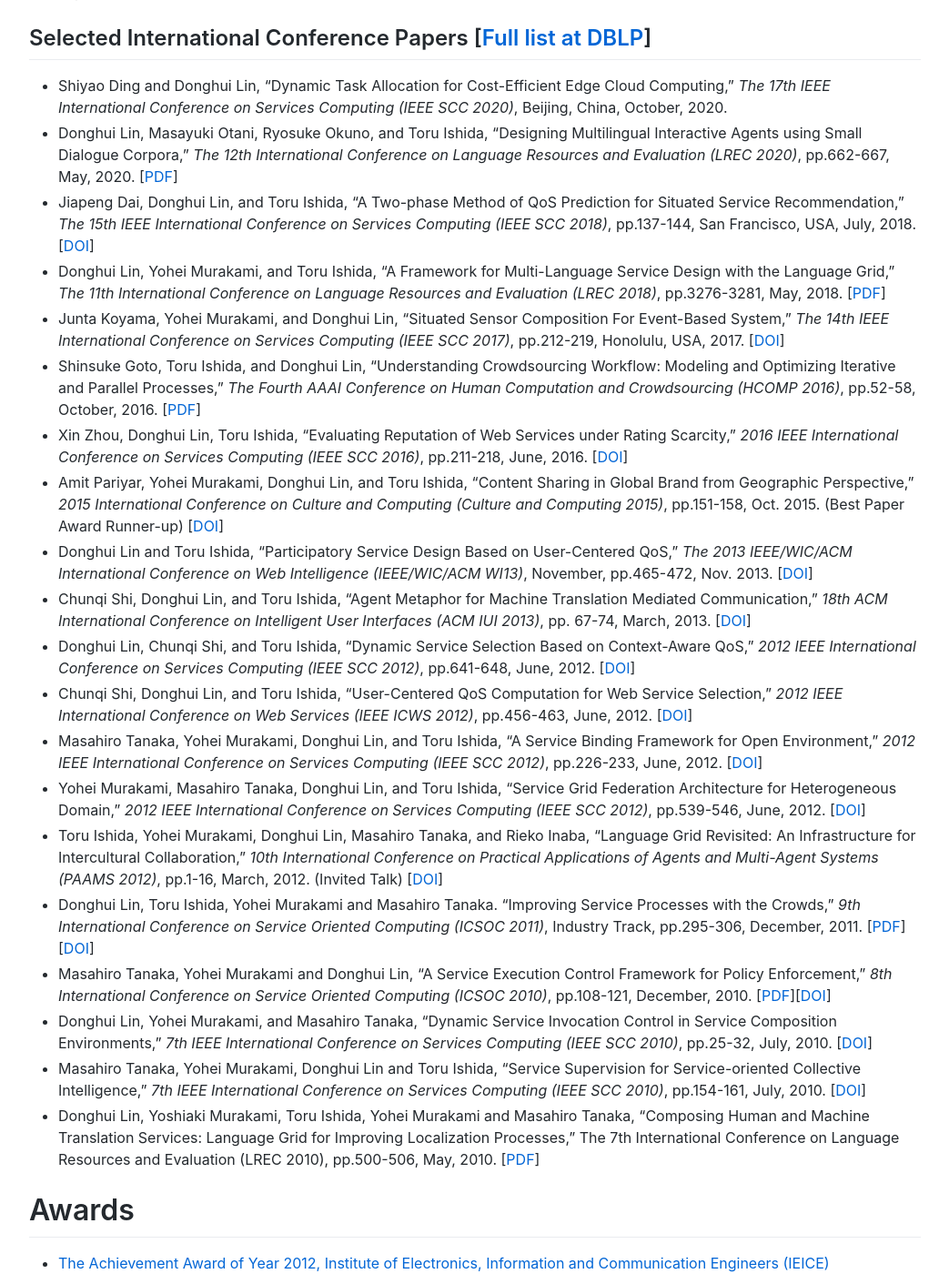
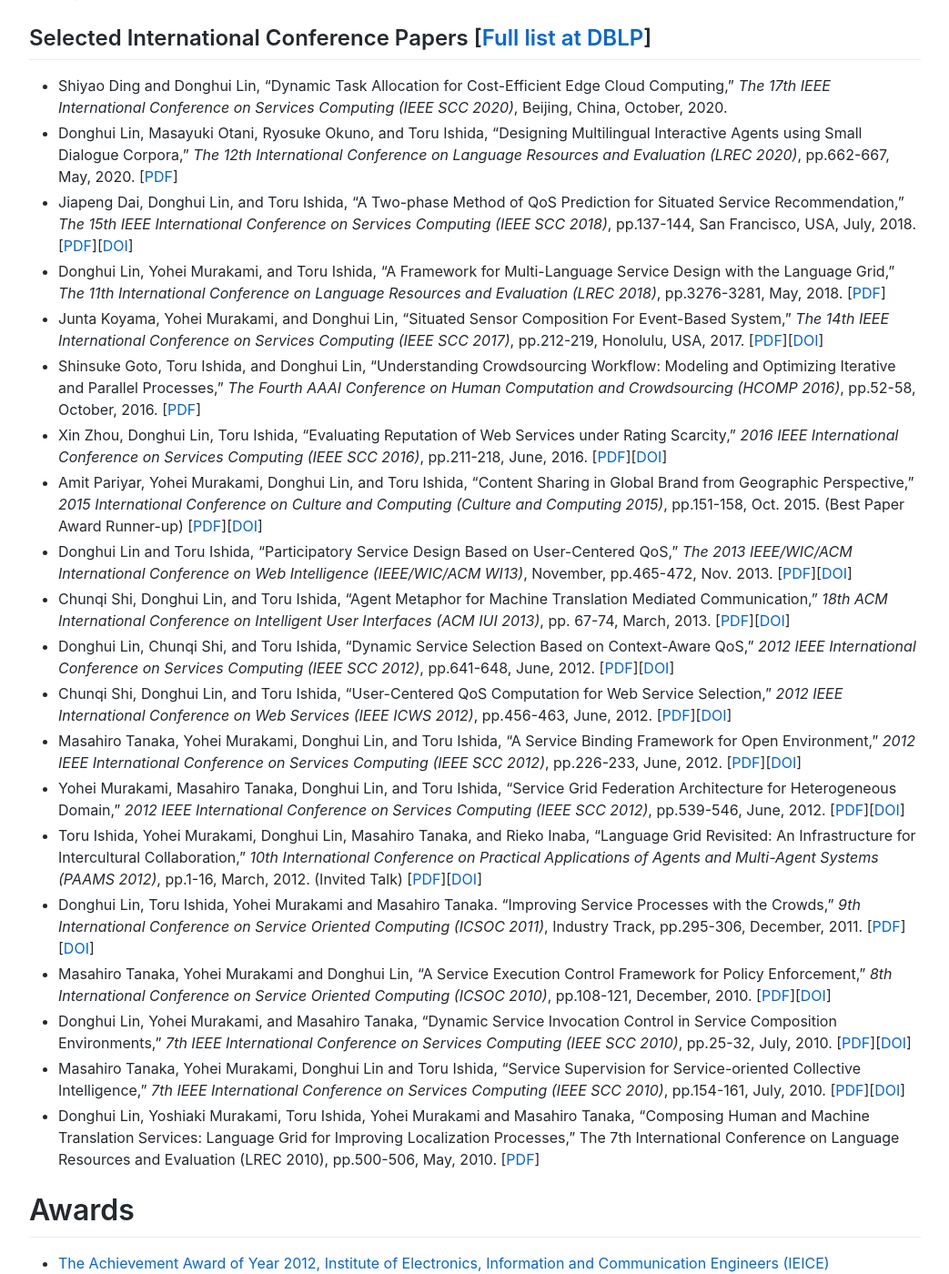
Before and after one commit to lindh/lindh.github.io, a Jekyll site: the page built from index.md, in a window 1280 px wide and 1400 px high, scrolled down 4499 px. Shown: the whole window at 91% size, without its empty margins (118-1161 px from the left). Built offline with Jekyll 4.4.1, drawn with Linux system fonts in a browser that asks for light colours; comment, search, counter and statistics services are not loaded.

Commit message:
Update index.md

```diff
--- a/index.md
+++ b/index.md
@@ -114,23 +114,23 @@ We aim at developing advanced technologies for Internet-based collaboration infr
 ## Selected International Conference Papers [[Full list at DBLP](https://dblp.uni-trier.de/pers/hd/l/Lin:Donghui)]
 - Shiyao Ding and Donghui Lin, "Dynamic Task Allocation for Cost-Efficient Edge Cloud Computing," _The 17th IEEE International Conference on Services Computing (IEEE SCC 2020)_, Beijing, China, October, 2020.
 - Donghui Lin, Masayuki Otani, Ryosuke Okuno, and Toru Ishida, "Designing Multilingual Interactive Agents using Small Dialogue Corpora," _The 12th International Conference on Language Resources and Evaluation (LREC 2020)_, pp.662-667, May, 2020. [[PDF](https://www.aclweb.org/anthology/2020.lrec-1.83.pdf)]
-- Jiapeng Dai, Donghui Lin, and Toru Ishida, "A Two-phase Method of QoS Prediction for Situated Service Recommendation," _The 15th IEEE International Conference on Services Computing (IEEE SCC 2018)_, pp.137-144, San Francisco, USA, July, 2018. [[DOI](https://doi.org/10.1109/SCC.2018.00025)]
+- Jiapeng Dai, Donghui Lin, and Toru Ishida, "A Two-phase Method of QoS Prediction for Situated Service Recommendation," _The 15th IEEE International Conference on Services Computing (IEEE SCC 2018)_, pp.137-144, San Francisco, USA, July, 2018. [[PDF](./files/SCC2018_Dai.pdf)][[DOI](https://doi.org/10.1109/SCC.2018.00025)]
 - Donghui Lin, Yohei Murakami, and Toru Ishida, "A Framework for Multi-Language Service Design with the Language Grid," _The 11th International Conference on Language Resources and Evaluation (LREC 2018)_, pp.3276-3281, May, 2018. [[PDF](http://www.lrec-conf.org/proceedings/lrec2018/pdf/794.pdf)]
-- Junta Koyama, Yohei Murakami, and Donghui Lin, "Situated Sensor Composition For Event-Based System," _The 14th IEEE International Conference on Services Computing (IEEE SCC 2017)_, pp.212-219, Honolulu, USA, 2017. [[DOI](https://doi.org/10.1109/SCC.2017.34)]
+- Junta Koyama, Yohei Murakami, and Donghui Lin, "Situated Sensor Composition For Event-Based System," _The 14th IEEE International Conference on Services Computing (IEEE SCC 2017)_, pp.212-219, Honolulu, USA, 2017. [[PDF](./files/SCC2017_Koyama.pdf)][[DOI](https://doi.org/10.1109/SCC.2017.34)]
 - Shinsuke Goto, Toru Ishida, and Donghui Lin, "Understanding Crowdsourcing Workflow: Modeling and Optimizing Iterative and Parallel Processes," _The Fourth AAAI Conference on Human Computation and Crowdsourcing (HCOMP 2016)_, pp.52-58, October, 2016. [[PDF](https://aaai.org/ocs/index.php/HCOMP/HCOMP16/paper/viewFile/14047/13632)]
-- Xin Zhou, Donghui Lin, Toru Ishida, "Evaluating Reputation of Web Services under Rating Scarcity," _2016 IEEE International Conference on Services Computing (IEEE SCC 2016)_, pp.211-218, June, 2016. [[DOI](https://doi.org/10.1109/SCC.2016.35)]
-- Amit Pariyar, Yohei Murakami, Donghui Lin, and Toru Ishida, "Content Sharing in Global Brand from Geographic Perspective," _2015 International Conference on Culture and Computing (Culture and Computing 2015)_, pp.151-158, Oct. 2015. (Best Paper Award Runner-up) [[DOI](https://doi.org/10.1109/Culture.and.Computing.2015.47)]
-- Donghui Lin and Toru Ishida, "Participatory Service Design Based on User-Centered QoS," _The 2013 IEEE/WIC/ACM International Conference on Web Intelligence (IEEE/WIC/ACM WI13)_, November, pp.465-472, Nov. 2013. [[DOI](https://doi.org/10.1109/WI-IAT.2013.205)]
-- Chunqi Shi, Donghui Lin, and Toru Ishida, "Agent Metaphor for Machine Translation Mediated Communication," _18th ACM International Conference on Intelligent User Interfaces (ACM IUI 2013)_, pp. 67-74, March, 2013. [[DOI](https://doi.org/10.1145/2449396.2449407)]
-- Donghui Lin, Chunqi Shi, and Toru Ishida, "Dynamic Service Selection Based on Context-Aware QoS," _2012 IEEE International Conference on Services Computing (IEEE SCC 2012)_, pp.641-648, June, 2012. [[DOI](https://doi.org/10.1109/SCC.2012.95)]
-- Chunqi Shi, Donghui Lin, and Toru Ishida, "User-Centered QoS Computation for Web Service Selection," _2012 IEEE International Conference on Web Services (IEEE ICWS 2012)_, pp.456-463, June, 2012. [[DOI](https://doi.org/10.1109/ICWS.2012.18)]
-- Masahiro Tanaka, Yohei Murakami, Donghui Lin, and Toru Ishida, "A Service Binding Framework for Open Environment," _2012 IEEE International Conference on Services Computing (IEEE SCC 2012)_, pp.226-233, June, 2012. [[DOI](https://doi.org/10.1109/SCC.2012.74)]
-- Yohei Murakami, Masahiro Tanaka, Donghui Lin, and Toru Ishida, "Service Grid Federation Architecture for Heterogeneous Domain," _2012 IEEE International Conference on Services Computing (IEEE SCC 2012)_, pp.539-546, June, 2012. [[DOI](https://doi.org/10.1109/SCC.2012.101)]
-- Toru Ishida, Yohei Murakami, Donghui Lin, Masahiro Tanaka, and Rieko Inaba, "Language Grid Revisited: An Infrastructure for Intercultural Collaboration," _10th International Conference on Practical Applications of Agents and Multi-Agent Systems (PAAMS 2012)_, pp.1-16, March, 2012. (Invited Talk) [[DOI](https://doi.org/10.1007/978-3-642-28786-2_1)]
+- Xin Zhou, Donghui Lin, Toru Ishida, "Evaluating Reputation of Web Services under Rating Scarcity," _2016 IEEE International Conference on Services Computing (IEEE SCC 2016)_, pp.211-218, June, 2016. [[PDF](./files/SCC2016_Zhou.pdf)][[DOI](https://doi.org/10.1109/SCC.2016.35)]
+- Amit Pariyar, Yohei Murakami, Donghui Lin, and Toru Ishida, "Content Sharing in Global Brand from Geographic Perspective," _2015 International Conference on Culture and Computing (Culture and Computing 2015)_, pp.151-158, Oct. 2015. (Best Paper Award Runner-up) [[PDF](./files/CC2015_Amit.pdf)][[DOI](https://doi.org/10.1109/Culture.and.Computing.2015.47)]
+- Donghui Lin and Toru Ishida, "Participatory Service Design Based on User-Centered QoS," _The 2013 IEEE/WIC/ACM International Conference on Web Intelligence (IEEE/WIC/ACM WI13)_, November, pp.465-472, Nov. 2013. [[PDF](./files/WI2013_Lin.pdf)][[DOI](https://doi.org/10.1109/WI-IAT.2013.205)]
+- Chunqi Shi, Donghui Lin, and Toru Ishida, "Agent Metaphor for Machine Translation Mediated Communication," _18th ACM International Conference on Intelligent User Interfaces (ACM IUI 2013)_, pp. 67-74, March, 2013. [[PDF](./files/IUI2013_Shi.pdf)][[DOI](https://doi.org/10.1145/2449396.2449407)]
+- Donghui Lin, Chunqi Shi, and Toru Ishida, "Dynamic Service Selection Based on Context-Aware QoS," _2012 IEEE International Conference on Services Computing (IEEE SCC 2012)_, pp.641-648, June, 2012. [[PDF](./files/SCC2012_Lin.pdf)][[DOI](https://doi.org/10.1109/SCC.2012.95)]
+- Chunqi Shi, Donghui Lin, and Toru Ishida, "User-Centered QoS Computation for Web Service Selection," _2012 IEEE International Conference on Web Services (IEEE ICWS 2012)_, pp.456-463, June, 2012. [[PDF](./files/ICWS2012_Shi.pdf)][[DOI](https://doi.org/10.1109/ICWS.2012.18)]
+- Masahiro Tanaka, Yohei Murakami, Donghui Lin, and Toru Ishida, "A Service Binding Framework for Open Environment," _2012 IEEE International Conference on Services Computing (IEEE SCC 2012)_, pp.226-233, June, 2012. [[PDF](./files/SCC2012_Tanaka.pdf)][[DOI](https://doi.org/10.1109/SCC.2012.74)]
+- Yohei Murakami, Masahiro Tanaka, Donghui Lin, and Toru Ishida, "Service Grid Federation Architecture for Heterogeneous Domain," _2012 IEEE International Conference on Services Computing (IEEE SCC 2012)_, pp.539-546, June, 2012. [[PDF](./files/SCC2012_Murakami.pdf)][[DOI](https://doi.org/10.1109/SCC.2012.101)]
+- Toru Ishida, Yohei Murakami, Donghui Lin, Masahiro Tanaka, and Rieko Inaba, "Language Grid Revisited: An Infrastructure for Intercultural Collaboration," _10th International Conference on Practical Applications of Agents and Multi-Agent Systems (PAAMS 2012)_, pp.1-16, March, 2012. (Invited Talk) [[PDF](./files/PAAMS2012_Ishida.pdf)][[DOI](https://doi.org/10.1007/978-3-642-28786-2_1)]
 - Donghui Lin, Toru Ishida, Yohei Murakami and Masahiro Tanaka. "Improving Service Processes with the Crowds," _9th International Conference on Service Oriented Computing (ICSOC 2011)_, Industry Track, pp.295-306, December, 2011. [[PDF](https://link.springer.com/content/pdf/10.1007%2F978-3-642-31875-7_40.pdf)][[DOI](https://doi.org/10.1007/978-3-642-31875-7_40)]
 - Masahiro Tanaka, Yohei Murakami and Donghui Lin, "A Service Execution Control Framework for Policy Enforcement," _8th International Conference on Service Oriented Computing (ICSOC 2010)_, pp.108-121, December, 2010. [[PDF](https://link.springer.com/content/pdf/10.1007%2F978-3-642-17358-5_8.pdf)][[DOI](https://doi.org/10.1007/978-3-642-17358-5_8)]
-- Donghui Lin, Yohei Murakami, and Masahiro Tanaka, "Dynamic Service Invocation Control in Service Composition Environments," _7th IEEE International Conference on Services Computing (IEEE SCC 2010)_, pp.25-32, July, 2010. [[DOI](https://doi.org/10.1109/SCC.2010.65)]
-- Masahiro Tanaka, Yohei Murakami, Donghui Lin and Toru Ishida, "Service Supervision for Service-oriented Collective Intelligence," _7th IEEE International Conference on Services Computing (IEEE SCC 2010)_, pp.154-161, July, 2010. [[DOI](https://doi.org/10.1109/SCC.2010.64)]
+- Donghui Lin, Yohei Murakami, and Masahiro Tanaka, "Dynamic Service Invocation Control in Service Composition Environments," _7th IEEE International Conference on Services Computing (IEEE SCC 2010)_, pp.25-32, July, 2010. [[PDF](./files/SCC2010_Lin.pdf)][[DOI](https://doi.org/10.1109/SCC.2010.65)]
+- Masahiro Tanaka, Yohei Murakami, Donghui Lin and Toru Ishida, "Service Supervision for Service-oriented Collective Intelligence," _7th IEEE International Conference on Services Computing (IEEE SCC 2010)_, pp.154-161, July, 2010. [[PDF](./files/SCC2010_Tanaka.pdf)][[DOI](https://doi.org/10.1109/SCC.2010.64)]
 - Donghui Lin, Yoshiaki Murakami, Toru Ishida, Yohei Murakami and Masahiro Tanaka, "Composing Human and Machine Translation Services: Language Grid for Improving Localization Processes," The 7th International Conference on Language Resources and Evaluation (LREC 2010), pp.500-506, May, 2010. [[PDF](http://www.lrec-conf.org/proceedings/lrec2010/pdf/317_Paper.pdf)]
 
 # Awards
```
